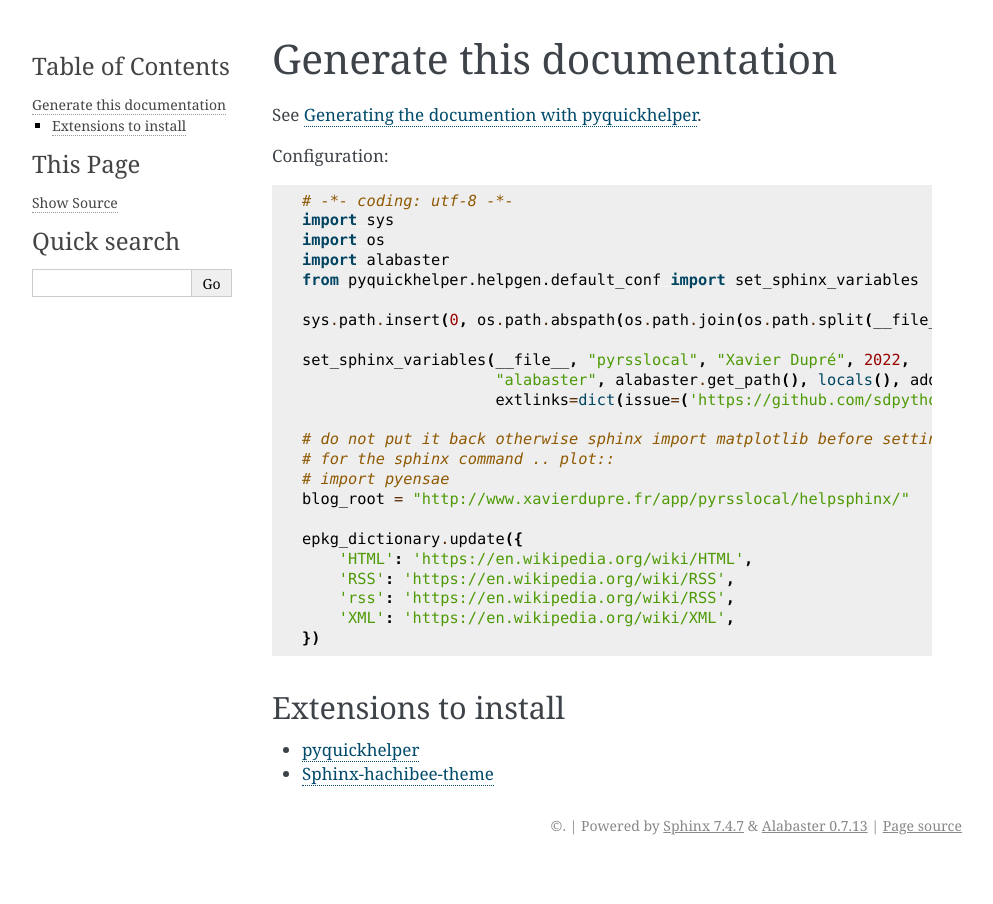
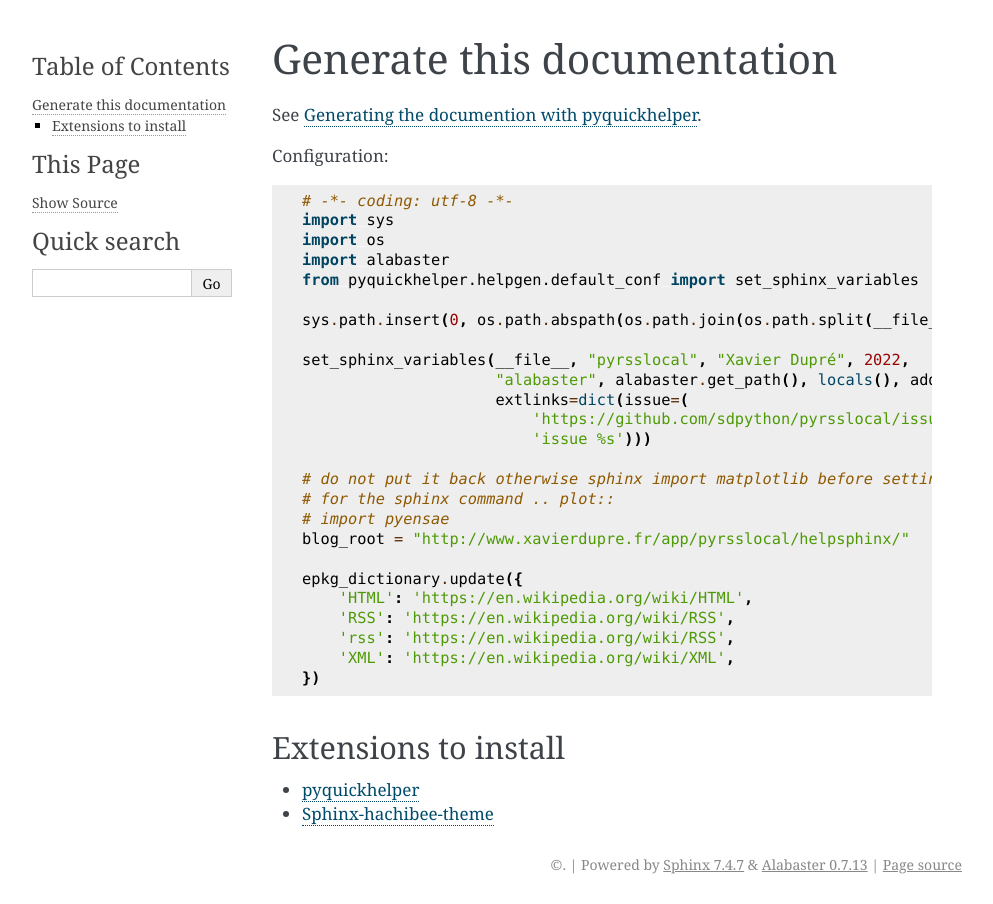
Before and after one commit to sdpython/pyrsslocal, a Sphinx documentation site: the page built from _doc/sphinxdoc/source/generatedoc.rst, in a window 1280 px wide. Shown: the whole page, without its empty margins (148-1141 px from the left). Built offline with Sphinx 7.4.7, drawn with Linux system fonts in a browser that asks for light colours; pages that are not in the unit, such as notebooks, are missing from menus; the version number is read from the project's files by our own code.

Commit message:
Update conf.py

```diff
--- a/_doc/sphinxdoc/source/conf.py
+++ b/_doc/sphinxdoc/source/conf.py
@@ -8,7 +8,9 @@
 
 set_sphinx_variables(__file__, "pyrsslocal", "Xavier Dupré", 2022,
                      "alabaster", alabaster.get_path(), locals(), add_extensions=['alabaster'],
-                     extlinks=dict(issue=('https://github.com/sdpython/pyrsslocal/issues/%s', 'issue')))
+                     extlinks=dict(issue=(
+                         'https://github.com/sdpython/pyrsslocal/issues/%s',
+                         'issue %s')))
 
 # do not put it back otherwise sphinx import matplotlib before setting up its backend
 # for the sphinx command .. plot::
```
